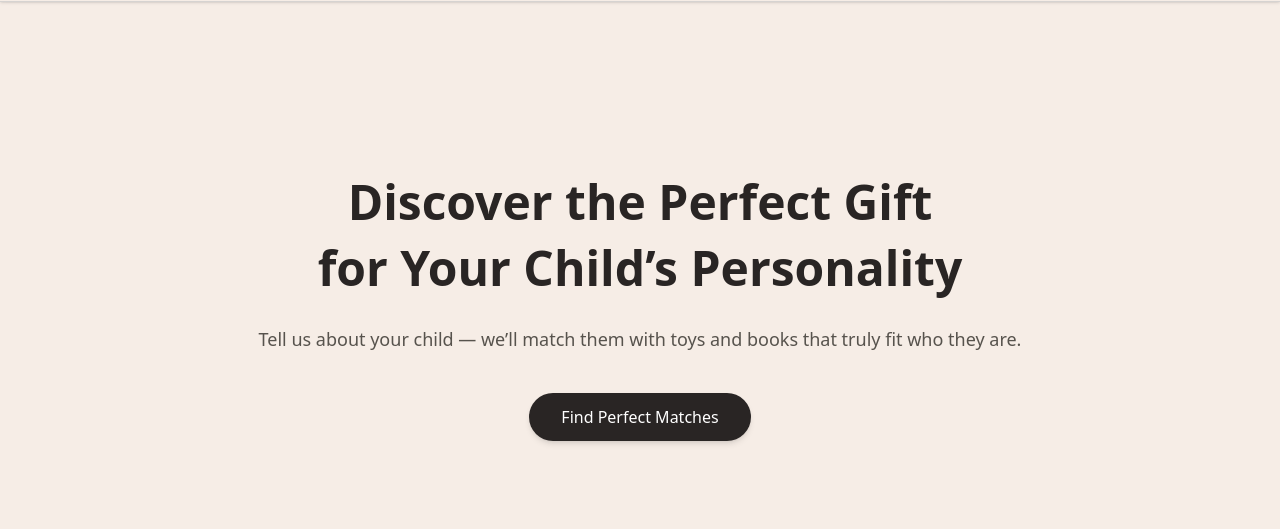
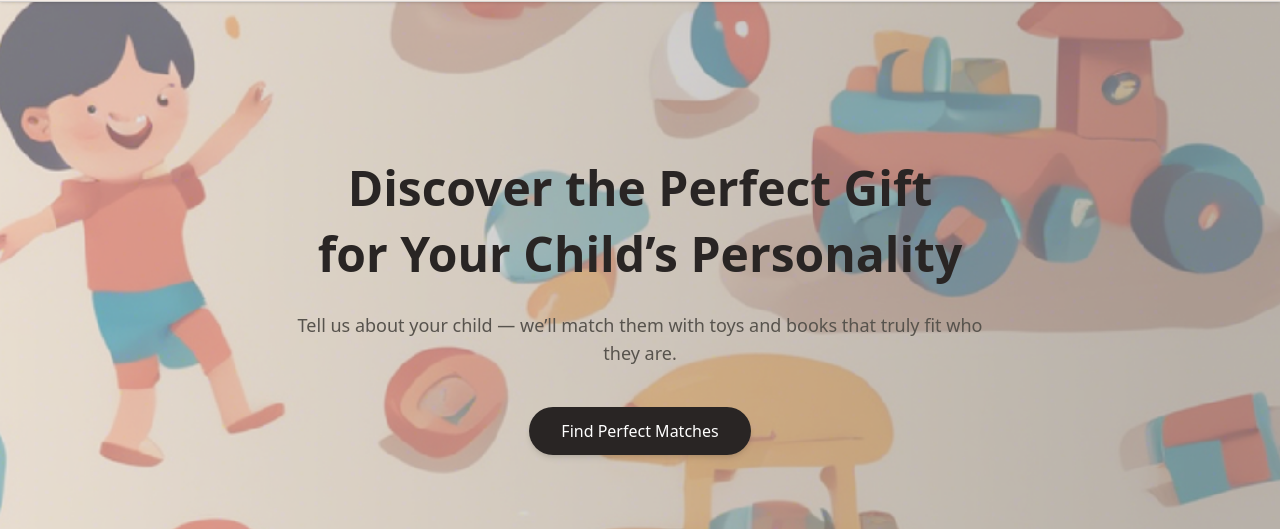
Before and after one commit to ryandacow/Shopify_Store, a Next.js app: page / in a window 1280 px wide. Shown: the part 95-624 px from the top of the page. Built offline with nearby package versions, Linux system fonts and the light colour scheme.

Commit message:
added background

```diff
--- a/src/pages/index.js
+++ b/src/pages/index.js
@@ -30,9 +30,30 @@ export default function Home() {
 
       <main>
         <section
-          className="min-h-screen px-4 flex items-center justify-center"
+          className="min-h-screen px-4 flex items-center justify-center bg-cover bg-center bg-[#fbf7f3]"
+          style={{
+            backgroundImage: "url('/header.png')", // Replace with the actual path to your image
+            backgroundSize: "cover", // Ensures the image covers the entire section
+            backgroundPosition: "center", // Centers the image
+            height: "100vh", // Ensures the section takes up the full viewport height
+            paddingBottom: 0,
+            marginBottom: 0
+          }}
         >
-          <div className="max-w-3xl text-center">
+          {/* <div className="max-w-3xl text-center bg-opacity-80 p-6 rounded-lg" style={{
+            marginBottom: 0 }}> */}
+          <div
+            className="absolute inset-0 bg-white opacity-35"
+            style={{
+              zIndex: 1, // Ensure the overlay is behind the content
+            }}
+          ></div>
+          <div
+            className="relative max-w-3xl text-center bg-opacity-80 p-6 rounded-lg"
+            style={{
+              zIndex: 2, // Ensure the content is above the overlay
+            }}
+          >
             <h1 className="text-3xl sm:text-5xl font-bold text-stone-800 mb-6 leading-snug">
               Discover the Perfect Gift<br />for Your Child&rsquo;s Personality
             </h1>
```
Also changed, not shown: public/header.png (added).
